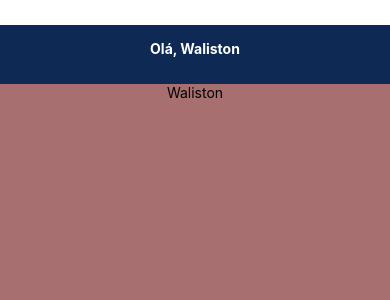
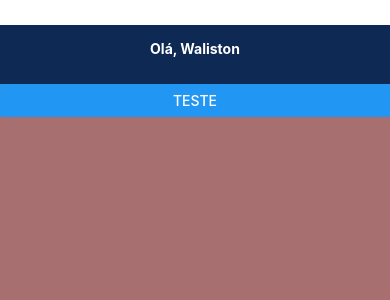
Before and after one commit to eu-waliston/React-Native, a React Native app in the folder logica/: screen / in a window 390 px wide. Shown: the top 300 px of the page. Built offline with nearby package versions, Linux system fonts and the light colour scheme.

Commit message:
React Native - Props

```diff
--- a/logica/components/Body.jsx
+++ b/logica/components/Body.jsx
@@ -1,35 +1,28 @@
 import React from "react";
 import { Text, StyleSheet, View } from "react-native";
+import ButtonComponent from "./Button";
 
-export default class Body extends React.Component {
-  constructor(props) {
-    super(props);
-    this.nome = "Waliston"
-  }
-
-  chamarNome(){
-    return (<Text>{this.nome}</Text>)
-  }
-
-  render() {
-    return (
-      <View style={bodyStyle.container}>
-        <Text style={bodyStyle.text}>
-          {this.chamarNome()}
-        </Text>
-      </View>
-    );
-  }
-}
+const App = (props) => {
+  return (
+    <View style={bodyStyle.container}>
+      {/* <Text style={bodyStyle.text}>
+        {this.chamarNome()}
+      </Text> */}
+      <ButtonComponent titulo="Teste" />
+    </View>
+  );
+};
 
 const bodyStyle = StyleSheet.create({
   container: {
     margin: 0,
     padding: 0,
     backgroundColor: "#A76F6F",
-    flex: 1
+    flex: 1,
   },
   text: {
     textAlign: "center",
   },
 });
+
+export default App;
--- /dev/null
+++ b/logica/components/Button.jsx
@@ -0,0 +1,24 @@
+import React from "react";
+import { View, Button,StyleSheet  } from "react-native";
+
+const ButtonComponent = (props) => {
+
+    function clickEffect(){
+       console.log("Hey Listen");
+    }
+
+    return (
+        <View>
+            <Button title={props.titulo} onPress={clickEffect}/>
+        </View>
+    )
+}
+
+const btn = StyleSheet.create({
+    effect: {
+        opacity: 0.9,
+        textTransform: "capitalize"
+    }
+})
+
+export default ButtonComponent;
```
